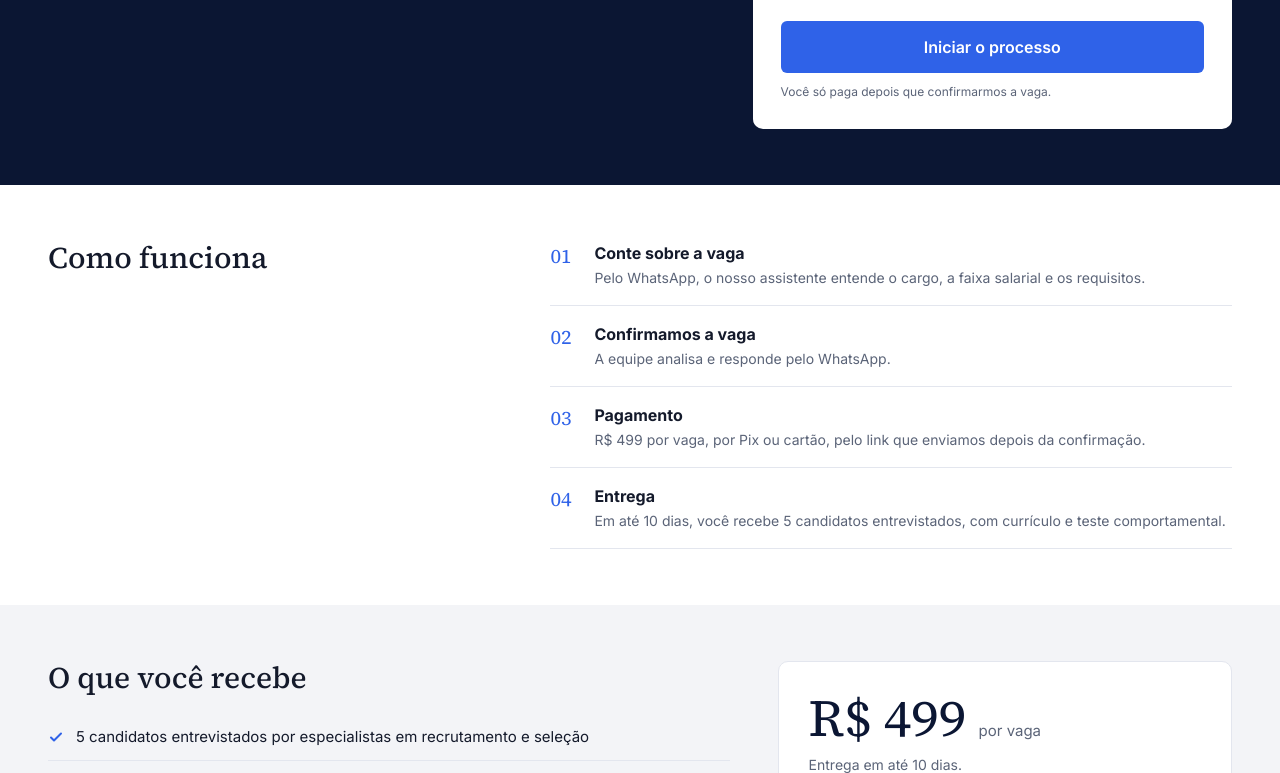
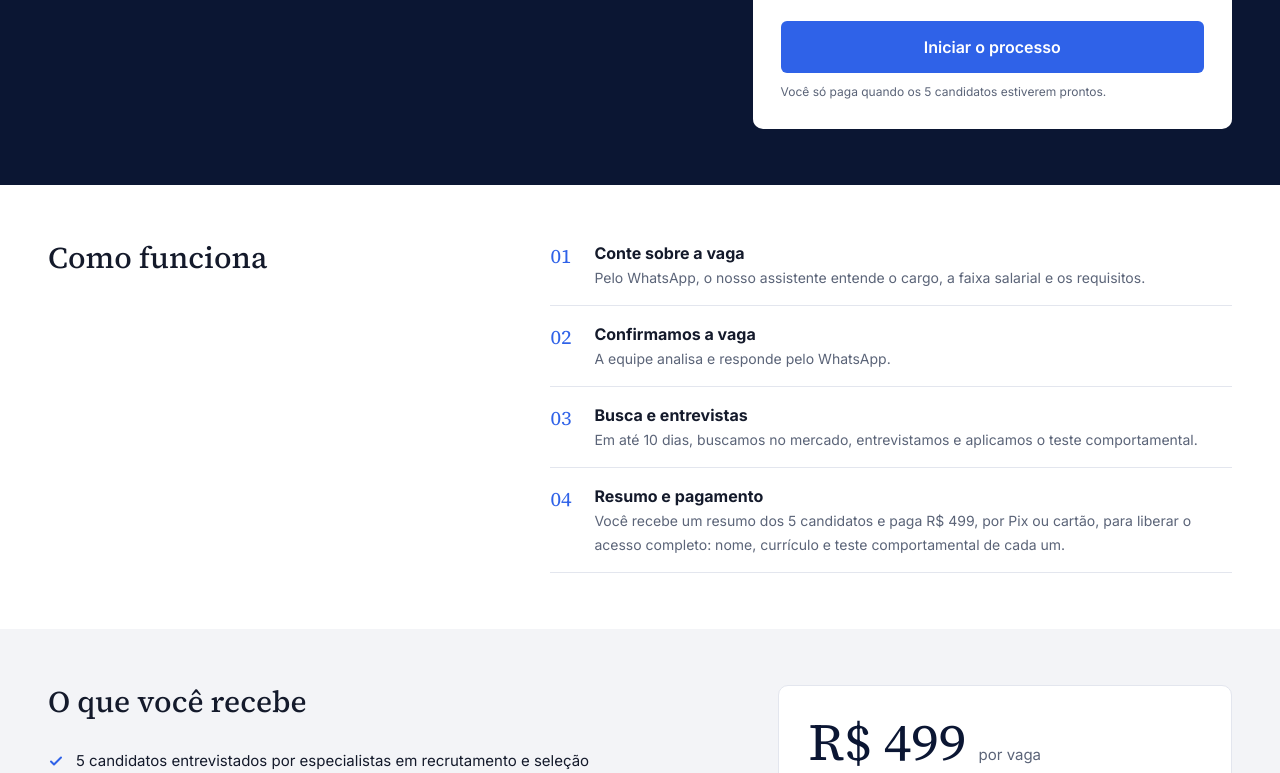
Before and after one commit to pedro-drumond/site-rhrenovaveis, a plain HTML site: page selecao-express/index.html in a window 1280 px wide. Shown: the part 640-1413 px from the top of the page. Drawn offline with Linux system fonts and the light colour scheme.

Commit message:
Selecao Express RHR: paga so quando os 5 estiverem prontos (resumo e pagamento no fim) (23/11, Pedro)
Co-Authored-By: Claude Opus 5.5 <noreply@anthropic.com>

```diff
--- a/selecao-express/index.html
+++ b/selecao-express/index.html
@@ -204,7 +204,7 @@
             <label for="cargo">Qual cargo você precisa contratar?</label><textarea id="cargo" name="cargo"></textarea>
             <button class="btn" type="submit" id="enviar">Iniciar o processo</button>
             <p class="erro" id="erro">Preencha pelo menos o nome e o WhatsApp.</p>
-            <small>Você só paga depois que confirmarmos a vaga.</small>
+            <small>Você só paga quando os 5 candidatos estiverem prontos.</small>
           </form>
           <div class="ok-msg">
             <h4>Recebemos a sua vaga.</h4>
@@ -219,8 +219,8 @@
       <ol>
         <li><div><b>Conte sobre a vaga</b><span>Pelo WhatsApp, o nosso assistente entende o cargo, a faixa salarial e os requisitos.</span></div></li>
         <li><div><b>Confirmamos a vaga</b><span>A equipe analisa e responde pelo WhatsApp.</span></div></li>
-        <li><div><b>Pagamento</b><span>R$ 499 por vaga, por Pix ou cartão, pelo link que enviamos depois da confirmação.</span></div></li>
-        <li><div><b>Entrega</b><span>Em até 10 dias, você recebe 5 candidatos entrevistados, com currículo e teste comportamental.</span></div></li>
+        <li><div><b>Busca e entrevistas</b><span>Em até 10 dias, buscamos no mercado, entrevistamos e aplicamos o teste comportamental.</span></div></li>
+        <li><div><b>Resumo e pagamento</b><span>Você recebe um resumo dos 5 candidatos e paga R$ 499, por Pix ou cartão, para liberar o acesso completo: nome, currículo e teste comportamental de cada um.</span></div></li>
       </ol>
     </section>
 
@@ -246,7 +246,7 @@
     <section class="faq">
       <h2>Perguntas frequentes</h2>
       <div>
-        <details><summary>Quando eu pago?</summary><p>Só depois que a equipe confirmar, pelo WhatsApp, que a vaga pode seguir.</p></details>
+        <details><summary>Quando eu pago?</summary><p>Só quando os 5 candidatos estiverem prontos. Você vê um resumo de cada um e paga para liberar o acesso completo.</p></details>
         <details><summary>Preciso criar cadastro ou usar alguma plataforma?</summary><p>Não. Tudo acontece pelo WhatsApp, sem login nem senha.</p></details>
         <details><summary>Como é o teste comportamental?</summary><p>É um questionário online que o candidato responde antes da entrega. O relatório mostra os pontos fortes, os pontos de atenção e a compatibilidade de cada um com a vaga.</p></details>
       </div>
```
